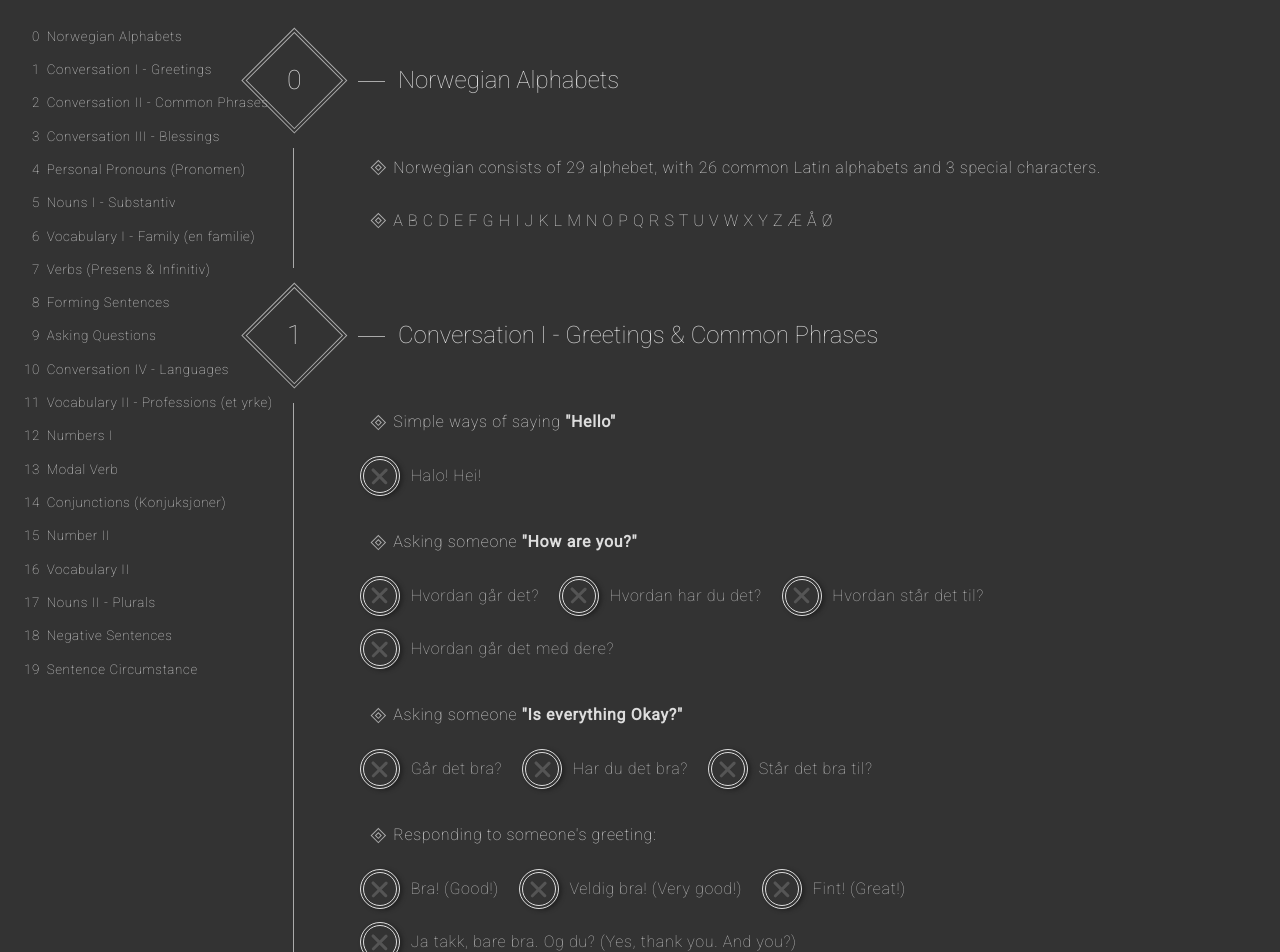
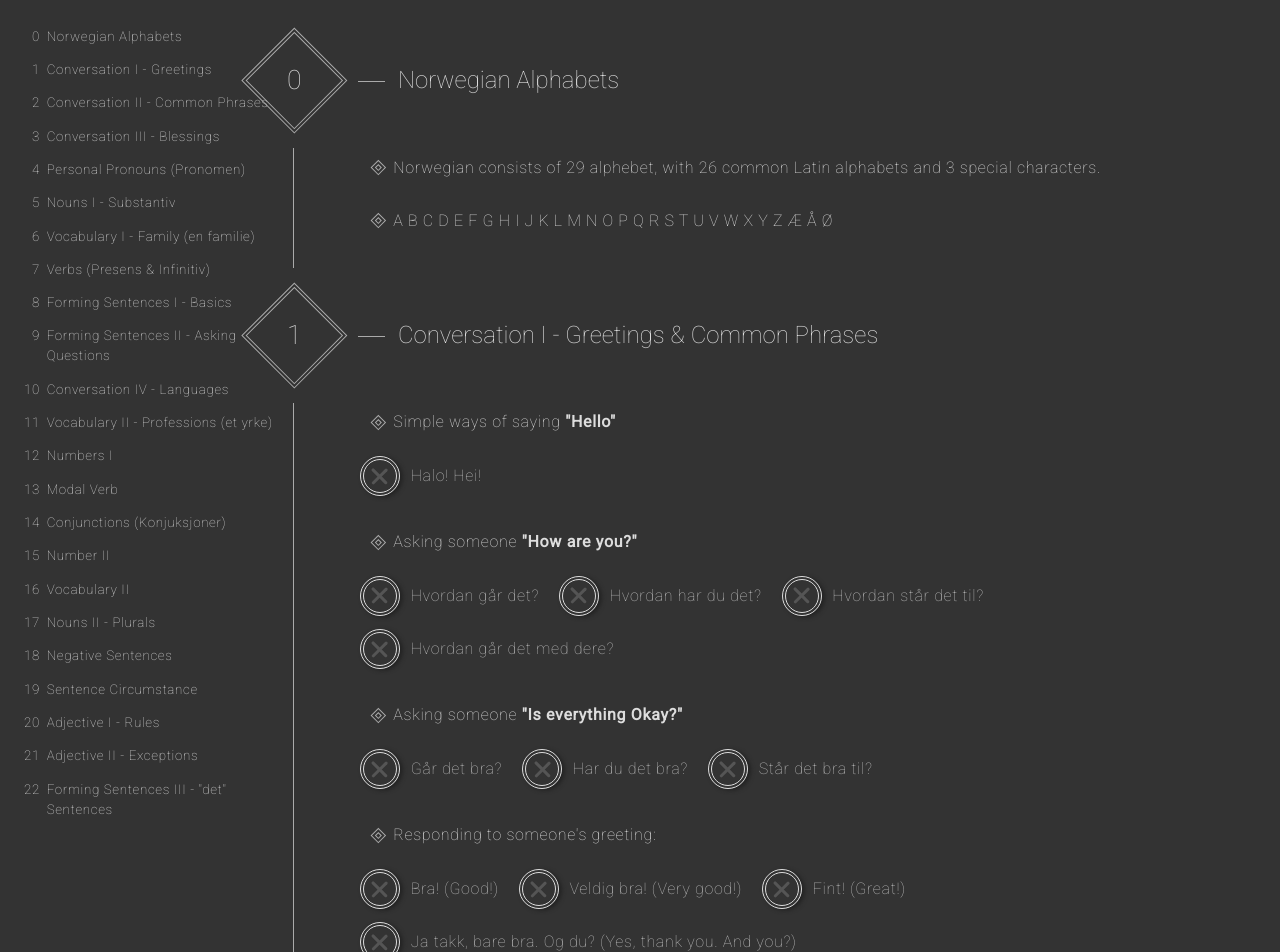
Before and after one commit to Alexius-Huang/Viking-Hunt, a React (Create React App) app: page / in a window 1280 px wide. Shown: the top 952 px of the page. Built offline with nearby package versions, Linux system fonts and the light colour scheme.

Commit message:
Arrange more sections

```diff
--- a/src/containers/Aside.jsx
+++ b/src/containers/Aside.jsx
@@ -46,8 +46,8 @@ Aside.defaultProps = {
     'Nouns I - Substantiv',
     'Vocabulary I - Family (en familie)',
     'Verbs (Presens & Infinitiv)',
-    'Forming Sentences',
-    'Asking Questions',
+    'Forming Sentences I - Basics',
+    'Forming Sentences II - Asking Questions',
     'Conversation IV - Languages',
     'Vocabulary II - Professions (et yrke)',
     'Numbers I',
@@ -57,7 +57,10 @@ Aside.defaultProps = {
     'Vocabulary II',
     'Nouns II - Plurals',
     'Negative Sentences',
-    'Sentence Circumstance'
+    'Sentence Circumstance',
+    'Adjective I - Rules',
+    'Adjective II - Exceptions',
+    'Forming Sentences III - "det" Sentences'
   ]
 }
 
--- a/src/containers/Main.jsx
+++ b/src/containers/Main.jsx
@@ -328,7 +328,7 @@ Main.defaultProps = {
       ]
     ],
     [
-      'Forming Sentences', [
+      'Forming Sentences I - Basics', [
         <p key={1}>Basic setence structure usually starts with a <strong>subject (subjekt)</strong>.</p>,
         <p key={2}>The second place must comes with a <strong>predicate (predikat) which describes an action</strong>.</p>,
         <p key={3}>Lastly, some sentences can have an <strong>object (objekt)</strong>. For instance:</p>,
@@ -346,7 +346,7 @@ Main.defaultProps = {
       ]
     ],
     [
-      'Asking Questions', [
+      'Forming Sentences II - Asking Questions', [
         <p key={1}>There are two ways of asking questions <strong>(et spørsmål)</strong> in Norwegian: the <strong>close questions</strong> or the <strong>open questions</strong>.</p>,
         <p key={2}>The close questions, so-called the <strong>yes/no questions</strong>, have no interrogative words, simply <strong>place the predicate to the first place</strong> while didn't change the order of the other part. For instance:</p>,
         <List
@@ -678,7 +678,7 @@ Main.defaultProps = {
     ],
     [
       'Nouns II - Plural', [
-        <p key={1}>Plural</p>
+        <p key={1}>Plurals of nouns</p>
       ]
     ],
     [
@@ -690,6 +690,21 @@ Main.defaultProps = {
       'Sentence Circumstance', [
         <p key={1}>Sentence Circumstance (setningsadverbial)</p>
       ]
+    ],
+    [
+      'Adjective I - Rules', [
+        <p key={1}>Adjective I - Rules</p>
+      ]
+    ],
+    [
+      'Adjective II - Exceptions', [
+        <p key={1}>Adjective II - Exceptions</p>
+      ]
+    ],
+    [
+      'Forming Sentences III - "det" Sentences', [
+        <p key={1}>Forming Sentences III - "det" Sentences</p>
+      ]
     ]
   ]
 }
```
